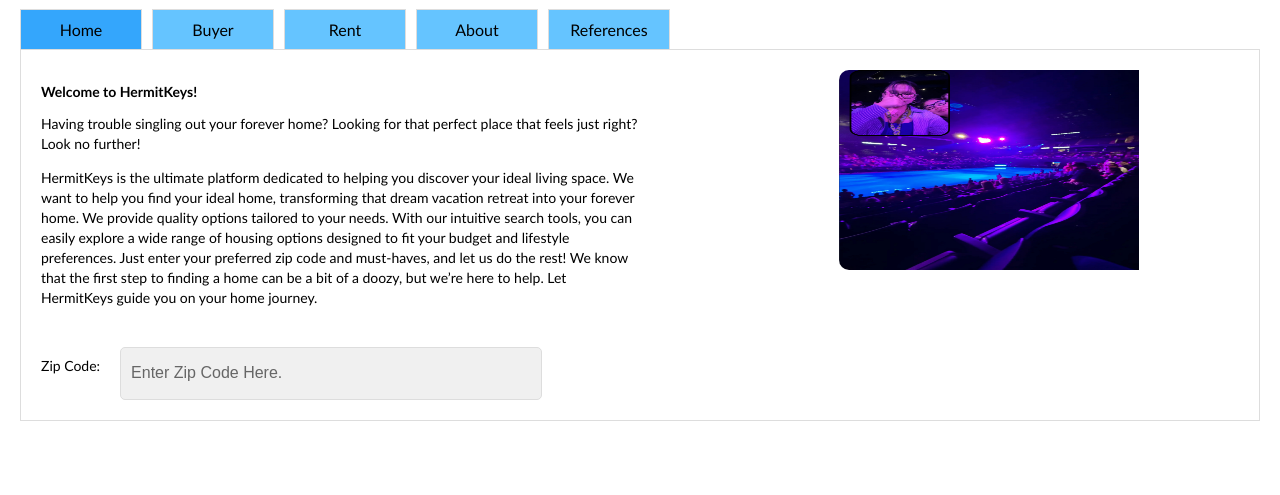
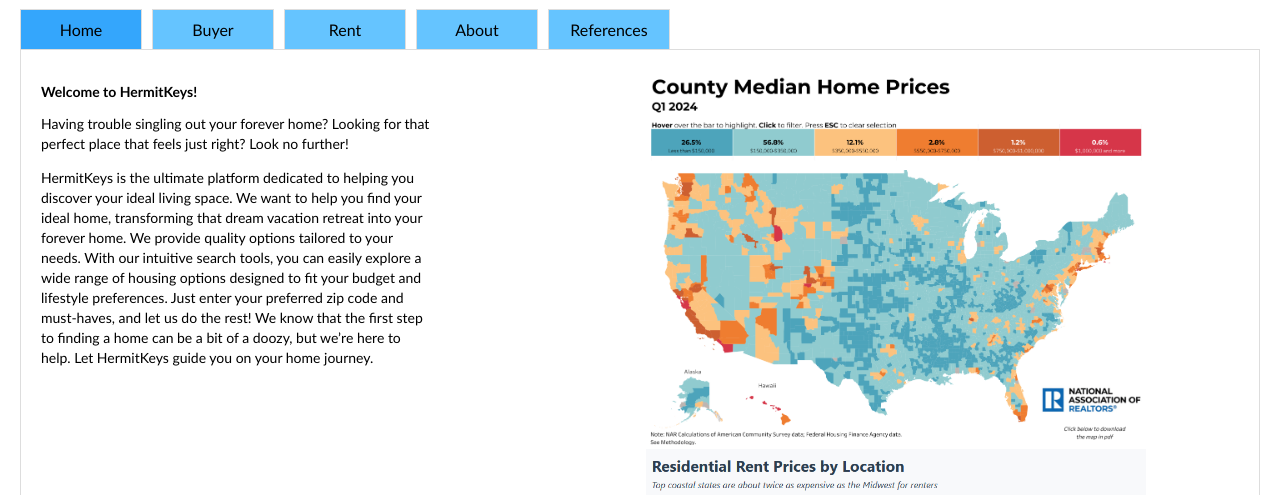
Before and after one commit to Misosuru/PatriotHacks2024, a React (Create React App) app in the folder hermit-keys/: page / in a window 1280 px wide. Shown: the part 196-691 px from the top of the page. Built offline with nearby package versions, Linux system fonts and the light colour scheme.

Commit message:
Added charts

```diff
--- a/hermit-keys/src/HomeContent.css
+++ b/hermit-keys/src/HomeContent.css
@@ -44,12 +44,11 @@ pre {
   line-height: 18.5714px;
 }
 
-/* HomeContent.css */
 .home-container {
   display: flex;
-  flex-direction: column; /* Stack elements vertically */
-  align-items: center; /* Center align items horizontally */
-  padding: 20px; /* Add some padding */
+  flex-direction: column;
+  align-items: center;
+  padding: 20px;
 }
 
 .content-container {
@@ -67,12 +66,10 @@ pre {
 }
 
 .image-container img {
-  width: 300px;
-  height: 200px;
+  width: 500px;
   justify-content: center;
   align-items: center;
-  border-radius: 10px;
-  padding-right: 100px;
+  padding-left: 100px;
 }
 
 .input-container {
--- a/hermit-keys/src/HomeContent.js
+++ b/hermit-keys/src/HomeContent.js
@@ -25,17 +25,18 @@ const HomeContent = () => {
           </p>
         </div>
         <div className="image-container">
-          <img src="/IMG_9744.jpg" alt="Description" />
+          <img src="/nationalBuy.png" alt="Description" />
+          <img src="/nationalRent.png" alt="Description" />
         </div>
       </div>
       <div className="input-container">
         <label htmlFor="disabledInput">
-          <p>Zip Code: </p>
+          <p>County: </p>
         </label>
         <input
           type="text"
           id="disabledInput"
-          value="Enter Zip Code Here."
+          value="Enter a County."
           disabled
           className="textbox" // Add a class for styling
         />
```
